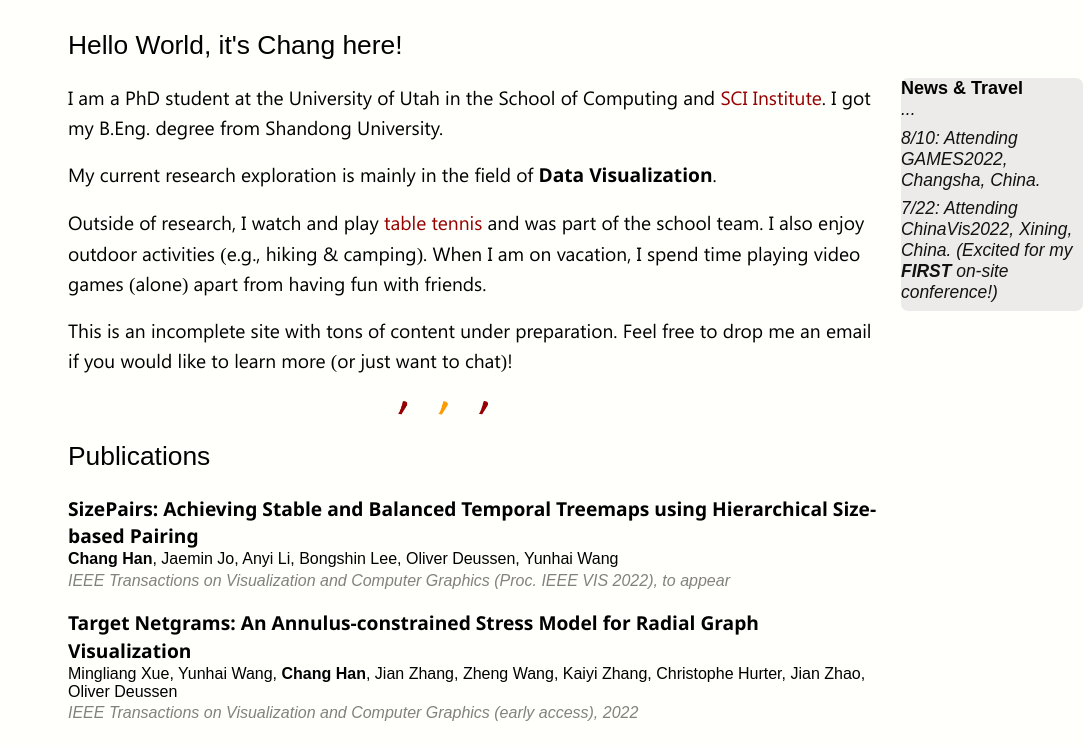
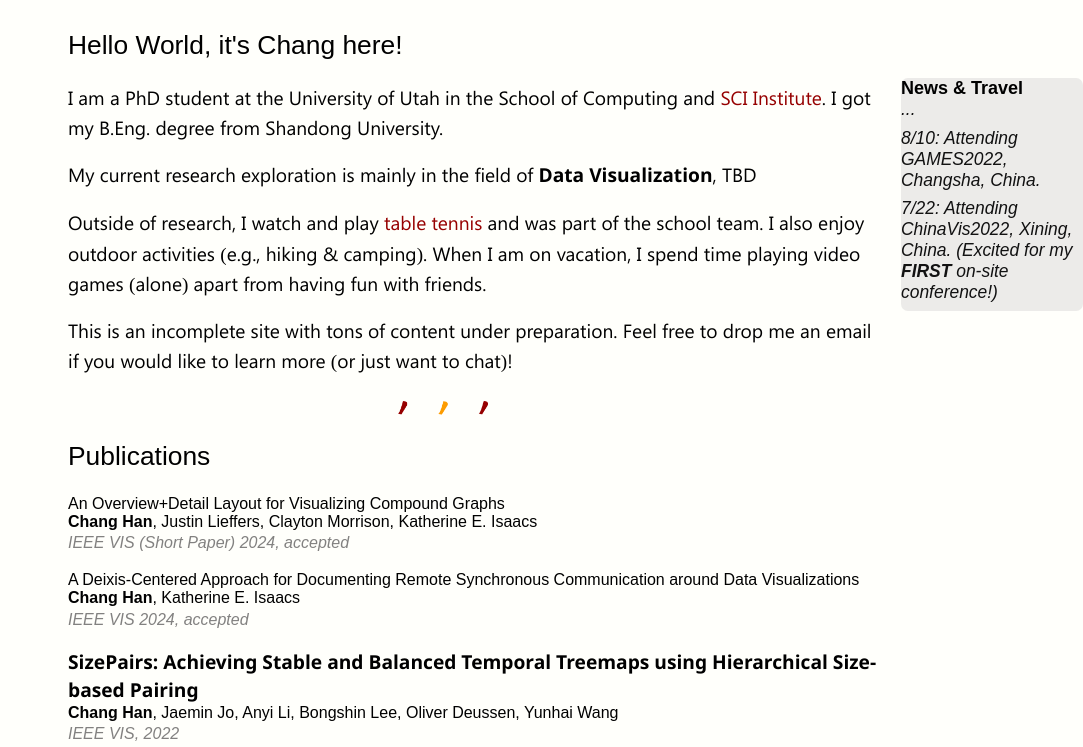
Before and after one commit to hconhisway/hconhisway.github.io, a plain HTML site: page index.html in a window 1280 px wide. Shown: the top 747 px of the page, 197-1280 px from the left. Drawn offline with Linux system fonts and the light colour scheme; files whose address does not match are found by name.

Commit message:
Add new pub

```diff
--- a/index.html
+++ b/index.html
@@ -79,7 +79,7 @@
           <!-- I am now a research assistant at the <a href="http://irc.cs.sdu.edu.cn/index.htm">Interdisciplinary Research Center</a> (IRC) of Shandong University, and am currently a member of <a href="https://ideaslab.wang/">IDEAS Lab</a>, working with <a href="http://www.yunhaiwang.net/"> Yunhai Wang</a>. -->
           I am a PhD student at the University of Utah in the School of Computing and <a href="https://www.sci.utah.edu/">SCI Institute</a>.
           I got my B.Eng. degree from Shandong University.</p>
-        <p>My current research exploration is mainly in the field of <strong>Data Visualization</strong>.</p>
+        <p>My current research exploration is mainly in the field of <strong>Data Visualization</strong>, TBD</p>
         <p>Outside of research, I watch and play <a href="https://worldtabletennis.com/home">table tennis</a> and was part of the school team. I also enjoy outdoor activities (e.g., hiking & camping). When I am on vacation, I spend time playing video games (alone) apart from having fun with friends.</p>
         <!-- <p>Find more about my projects <a href="portfolio.html">here</a> or see my <a href="files/CV.pdf">CV</a>.</p> -->
         <p>This is an incomplete site with tons of content under preparation. Feel free to drop me an email if you would like to learn more (or just want to chat)!</p>
@@ -92,16 +92,29 @@
       <img src="img/delimiter.png" alt="delimiter" width="90" style="padding-top: 0.2cm; margin-left: 330px;">
       <br>
       <h2>Publications</h2>
+
+      <div class="pub-text">
+        <div class="pub-title">An Overview+Detail Layout for Visualizing Compound Graphs</div>
+        <div class="pub-authors"> <strong>Chang Han</strong>, Justin Lieffers, Clayton Morrison, Katherine E. Isaacs</div>
+        <div class="pub-places">IEEE VIS (Short Paper) 2024, accepted</div>
+      </div>
+
+      <div class="pub-text">
+        <div class="pub-title">A Deixis-Centered Approach for Documenting Remote Synchronous Communication around Data Visualizations</div>
+        <div class="pub-authors"> <strong>Chang Han</strong>, Katherine E. Isaacs</div>
+        <div class="pub-places">IEEE VIS 2024, accepted</div>
+      </div>
+
       <div class="pub-text">
         <div class="pub-title"><a href="publication/sizepairs.pdf">SizePairs: Achieving Stable and Balanced Temporal Treemaps using Hierarchical Size-based Pairing</a></div>
         <div class="pub-authors"> <strong>Chang Han</strong>, Jaemin Jo, Anyi Li, Bongshin Lee, Oliver Deussen, Yunhai Wang</div>
-        <div class="pub-places">IEEE Transactions on Visualization and Computer Graphics (Proc. IEEE VIS 2022), to appear</div>
+        <div class="pub-places">IEEE VIS, 2022</div>
       </div>
 
       <div class="pub-text">
         <div class="pub-title"><a href="publication/Target Netgrams.pdf">Target Netgrams: An Annulus-constrained Stress Model for Radial Graph Visualization</a></div>
         <div class="pub-authors"> Mingliang Xue, Yunhai Wang, <strong>Chang Han</strong>, Jian Zhang, Zheng Wang, Kaiyi Zhang, Christophe Hurter, Jian Zhao, Oliver Deussen</div>
-        <div class="pub-places">IEEE Transactions on Visualization and Computer Graphics (early access), 2022</div>
+        <div class="pub-places">IEEE TVCG, 2022</div>
       </div>
     </div>
     <br>
```
